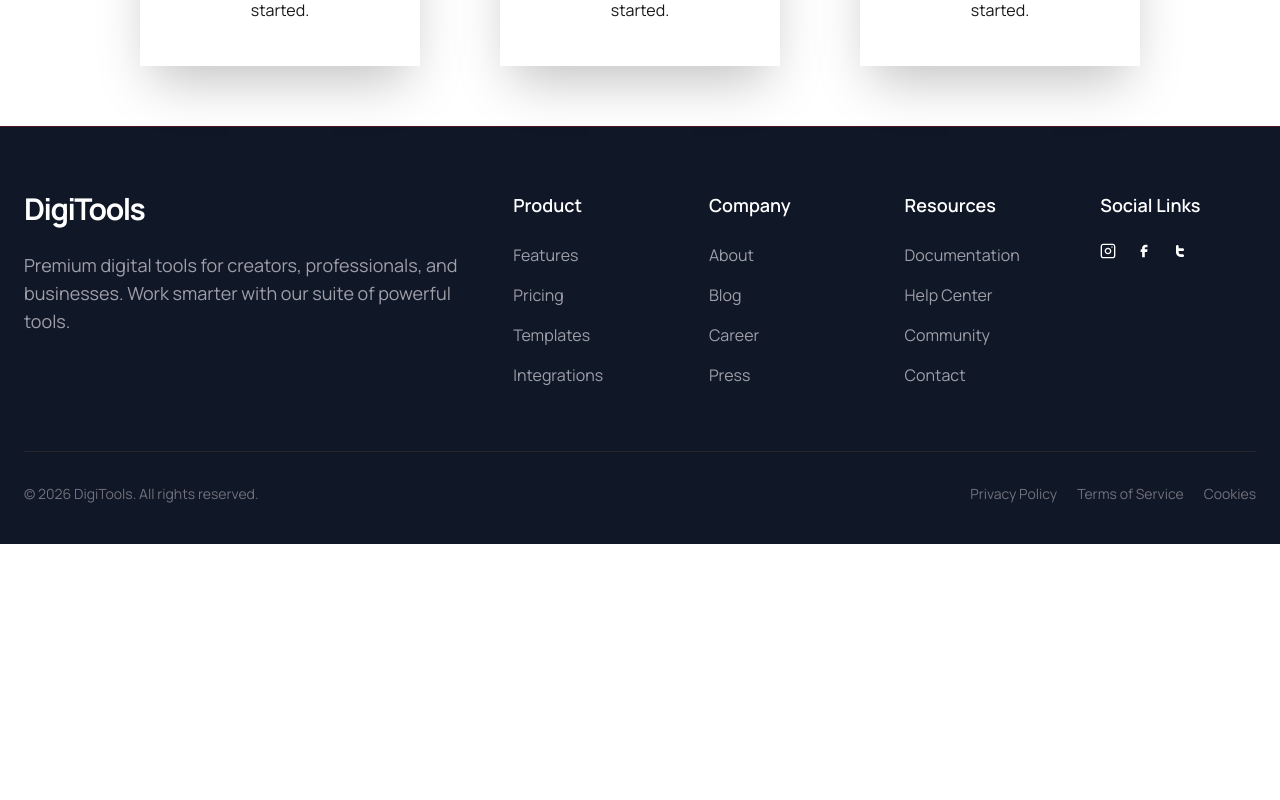
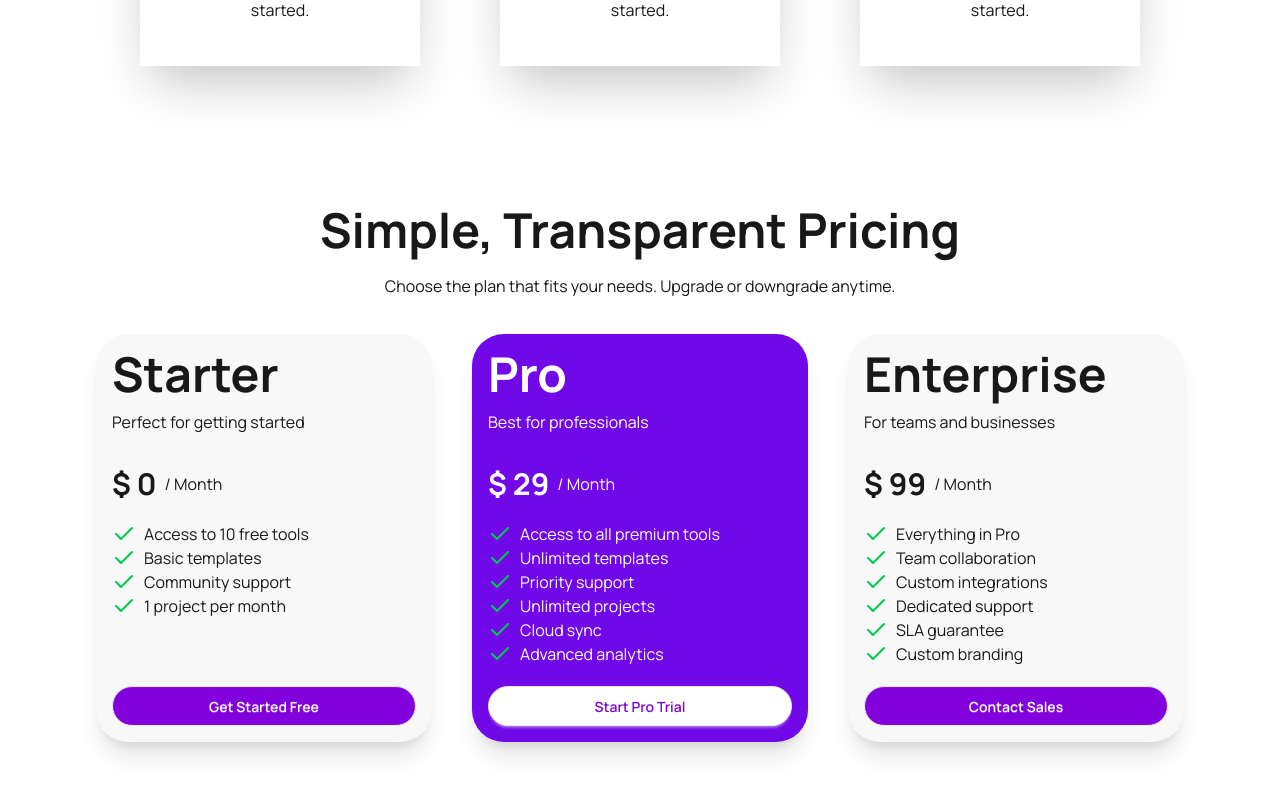
Before and after one commit to Mahadi176/Digitool-Platform, a React (Vite) app: page / in a window 1280 px wide. Shown: the part 1460-2260 px from the top of the page. Before the commit the page ends 2004 px from the top, so only its background shows below. Built offline with nearby package versions, Linux system fonts and the light colour scheme.

Commit message:
pricing card added

```diff
--- /dev/null
+++ b/public/Pricing.json
@@ -0,0 +1,58 @@
+[
+  {
+    "id": 1,
+    "name": "Starter",
+    "tagline": "Perfect for getting started",
+    "price": 0,
+    "duration": "month",
+    "currency": "USD",
+    "isPopular": false,
+    "features": [
+      "Access to 10 free tools",
+      "Basic templates",
+      "Community support",
+      "1 project per month"
+    ],
+    "buttonText": "Get Started Free",
+    "buttonType": "primary"
+  },
+  {
+    "id": 2,
+    "name": "Pro",
+    "tagline": "Best for professionals",
+    "price": 29,
+    "duration": "month",
+    "currency": "USD",
+    "isPopular": true,
+    "badge": "Most Popular",
+    "features": [
+      "Access to all premium tools",
+      "Unlimited templates",
+      "Priority support",
+      "Unlimited projects",
+      "Cloud sync",
+      "Advanced analytics"
+    ],
+    "buttonText": "Start Pro Trial",
+    "buttonType": "secondary"
+  },
+  {
+    "id": 3,
+    "name": "Enterprise",
+    "tagline": "For teams and businesses",
+    "price": 99,
+    "duration": "month",
+    "currency": "USD",
+    "isPopular": false,
+    "features": [
+      "Everything in Pro",
+      "Team collaboration",
+      "Custom integrations",
+      "Dedicated support",
+      "SLA guarantee",
+      "Custom branding"
+    ],
+    "buttonText": "Contact Sales",
+    "buttonType": "primary"
+  }
+]
--- a/src/App.jsx
+++ b/src/App.jsx
@@ -4,6 +4,16 @@ import Banner from './Components/Banner'
 import Banner2 from './Components/Banner2'
 import Footer from './Components/Footer'
 import GetStarted from './Components/GetStarted'
+import Pricing from './Components/Pricing/Pricing'
+import { Suspense } from 'react'
+
+const getPricing = async() => {
+  const res = await fetch('../public/Pricing.json');
+  return res.json();
+}
+
+const pricingPromise = getPricing();
+
 
 function App() {
 
@@ -13,6 +23,9 @@ function App() {
       <Banner/>
       <Banner2/>
       <GetStarted/>
+     <Suspense fallback={<span class="loading loading-spinner loading-xl"></span>}>
+       <Pricing pricingPromise={pricingPromise}/>
+     </Suspense>
       <Footer/>
     </>
   )
--- /dev/null
+++ b/src/Components/Pricing/Pricing.jsx
@@ -0,0 +1,22 @@
+import { use } from "react";
+import PricingCard from "./PricingCard";
+
+const Pricing = ({pricingPromise}) => {
+    const pricingData = use(pricingPromise)
+
+    return (
+        <div className="md:p-20 max-w-7xl mx-auto  ">
+       <div className="mx-auto text-center">
+           <h1 className="text-5xl font-bold">Simple, Transparent Pricing</h1>
+           <p className="my-5">Choose the plan that fits your needs. Upgrade or downgrade anytime.</p>
+        </div>
+        <div className="md:flex justify-center gap-10 p-4">
+            {
+                pricingData.map(price =><PricingCard key={price.id} price={price}/>)
+            }
+        </div>
+        </div>
+    );
+};
+
+export default Pricing;
--- /dev/null
+++ b/src/Components/Pricing/PricingCard.jsx
@@ -0,0 +1,40 @@
+import React from 'react';
+import PricingFeature from './PricingFeature';
+
+const PricingCard = ({price}) => {
+    return (
+       <>
+       {
+        price.isPopular ? ( <div className='bg-violet-700 text-white rounded-4xl p-4 w-full flex flex-col mb-3 shadow-xl'>
+            <h1 className='text-5xl font-bold'>{price.name}</h1>
+            <p className='my-3'>{price.tagline}</p>
+            <div className='flex items-center gap-2 my-5'>
+                <h1 className='text-3xl font-bold'>$ {price.price}</h1>
+                <p>/ Month</p>
+            </div>
+              <div className='mb-5 flex-1 '>
+                    {
+                        price.features.map((feature,index) => <PricingFeature key={index} feature={feature}/>)
+                    }
+                </div>
+                <button className='btn w-full rounded-full bg-white text-purple-700'>{price.buttonText}</button>
+        </div>) : ( <div className='bg-base-200 rounded-4xl p-4 w-full flex flex-col mb-3 shadow-xl'>
+            <h1 className='text-5xl font-bold'>{price.name}</h1>
+            <p className='my-3'>{price.tagline}</p>
+            <div className='flex items-center gap-2 my-5'>
+                <h1 className='text-3xl font-bold'>$ {price.price}</h1>
+                <p>/ Month</p>
+            </div>
+              <div className='mb-5 flex-1 '>
+                    {
+                        price.features.map((feature,index) => <PricingFeature key={index} feature={feature}/>)
+                    }
+                </div>
+                <button className='btn w-full rounded-full bg-purple-700 text-white '>{price.buttonText}</button>
+        </div>)
+       }
+       </>
+    );
+};
+
+export default PricingCard;
--- /dev/null
+++ b/src/Components/Pricing/PricingFeature.jsx
@@ -0,0 +1,13 @@
+import React from 'react';
+import { Check } from 'lucide-react';
+
+const PricingFeature = ({feature}) => {
+    return (
+      <div className='flex items-center gap-2'>
+        <div className='text-green-500'><Check /></div>
+        <p>{feature}</p>
+      </div>
+    );
+};
+
+export default PricingFeature;
```
